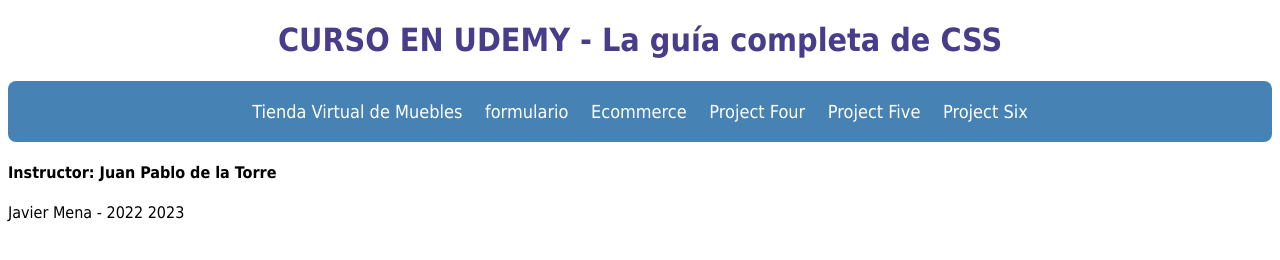
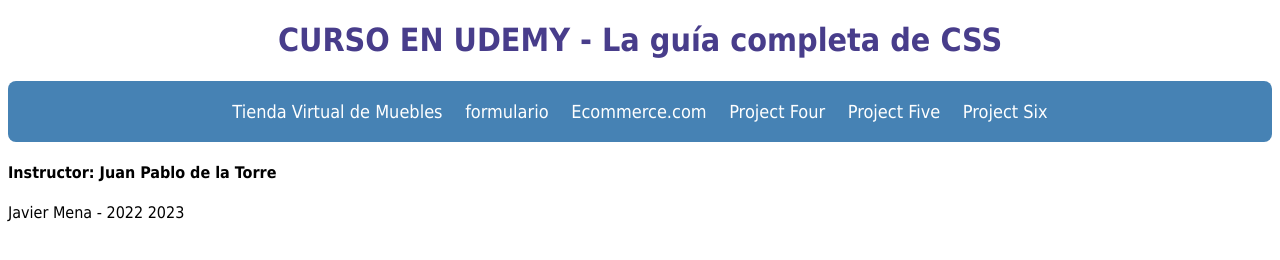
Before and after one commit to JavierMenaT/CURSO-UDEMY, a plain HTML site: page index.html in a window 1280 px wide. Drawn offline with Linux system fonts and the light colour scheme.

Commit message:
cambio en index

```diff
--- a/index.html
+++ b/index.html
@@ -12,7 +12,7 @@
 <nav>
   <a href="proyecto uno/index.html">Tienda Virtual de Muebles</a>
   <a href="free code camp/index.html">formulario</a>
-  <a href="ecommerce/index.html">Ecommerce</a>
+  <a href="ecommerce/index.html">Ecommerce.com</a>
   <a href="#">Project Four</a>
   <a href="#">Project Five</a>
   <a href="#">Project Six</a>
```
